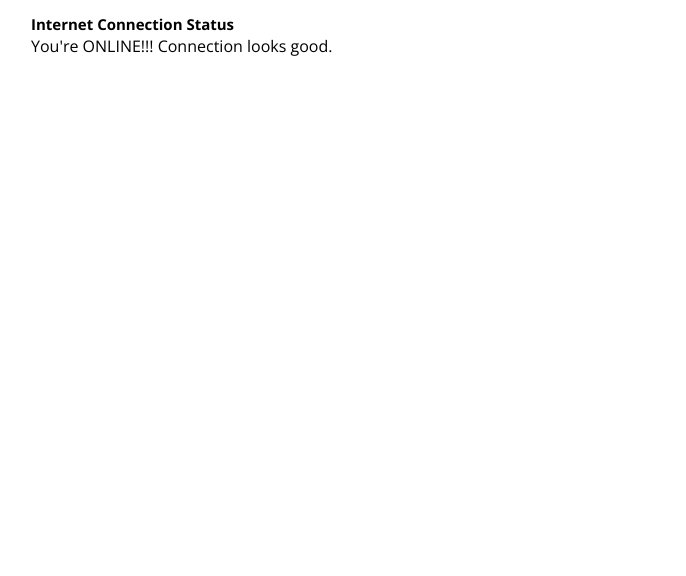
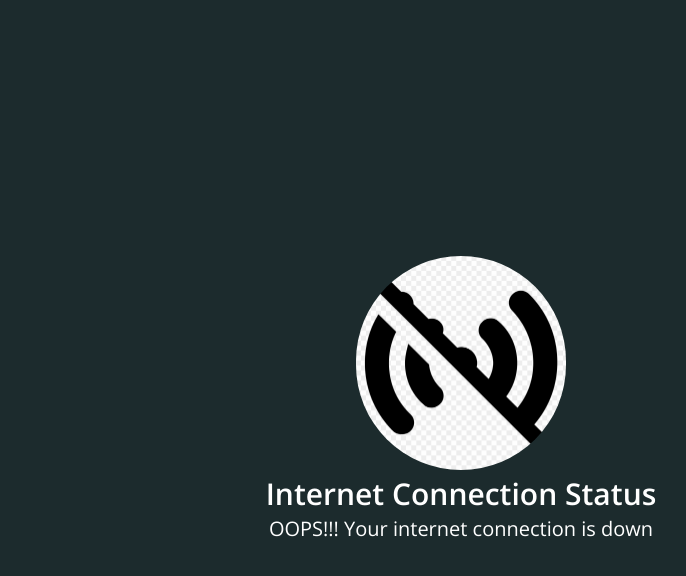
Before and after one commit to blademan/InternetConnectionStatus, a plain HTML site: page index.html in a window 1280 px wide. Shown: the whole page, without its empty margins (179-865 px from the left). Drawn offline with nearby package versions, Linux system fonts and the light colour scheme; no server answers.

Commit message:
add img and script

```diff
--- a/index.html
+++ b/index.html
@@ -13,9 +13,12 @@
   <body>
     <section id="main">
       <div class="container">
-        <img src="" alt="" id="image" />
+        <img src="" alt="" id="images" />
         <h1>Internet Connection Status</h1>
-        <p>You're ONLINE!!! Connection looks good.</p>
+        <p id="status" class="status">
+          Pending
+          <!-- You're ONLINE!!! Connection looks good. -->
+        </p>
       </div>
     </section>
 
--- a/script.js
+++ b/script.js
@@ -0,0 +1,42 @@
+const images = document.getElementById("images");
+const statusDisplay = document.getElementById("status");
+const bgColor = document.getElementById("main");
+
+function setColor() {
+  bgColor.classList.add("online");
+}
+
+async function connectionStatus() {
+  try {
+    const fetchResult = await fetch(
+      "//upload.wikimedia.org/wikipedia/commons/thumb/e/e3/Hapalemur_alaotrensis_JJLM.JPG/100px-Hapalemur_alaotrensis_JJLM.JPG?time=" +
+        new Date().getTime()
+    );
+
+    return (fetchResult.status >= 200) & (fetchResult.status < 300);
+  } catch (error) {
+    console.log(error);
+
+    statusDisplay.textContent = "OOPS!!! Your internet connection is down";
+    images.src = "../images/offline.png";
+    bgColor.classList.remove("online");
+  }
+}
+
+setInterval(async () => {
+  const result = await connectionStatus();
+
+  if (result) {
+    statusDisplay.textContent = "You are ONLINE, CONNECTION LOOKS GOOD";
+    images.src = "../images/online.png";
+    setColor();
+  }
+}, 5000);
+
+window.addEventListener("load", async (event) => {
+  if (connectionStatus) {
+    statusDisplay.textContent = "You are ONLINE";
+  } else {
+    statusDisplay.textContent = "You are OFFLINE";
+  }
+});
--- a/styles.css
+++ b/styles.css
@@ -39,3 +39,30 @@ img {
   margin: 0 auto;
   padding: 0 20px;
 }
+
+section {
+  background-color: var(--black);
+  height: 100vh;
+  display: flex;
+  justify-content: center;
+  align-items: center;
+  text-align: center;
+}
+section img {
+  border-radius: 20rem;
+  max-width: 25%;
+}
+.online {
+  background-color: var(--light-blue);
+}
+
+section h1 {
+  color: var(--white);
+  font-size: 3rem;
+  font-weight: 600;
+}
+
+section p {
+  color: var(--white);
+  font-size: 2rem;
+}
```
Also changed, not shown: images/offline.png (added), images/online.png (added), 2 other files.
